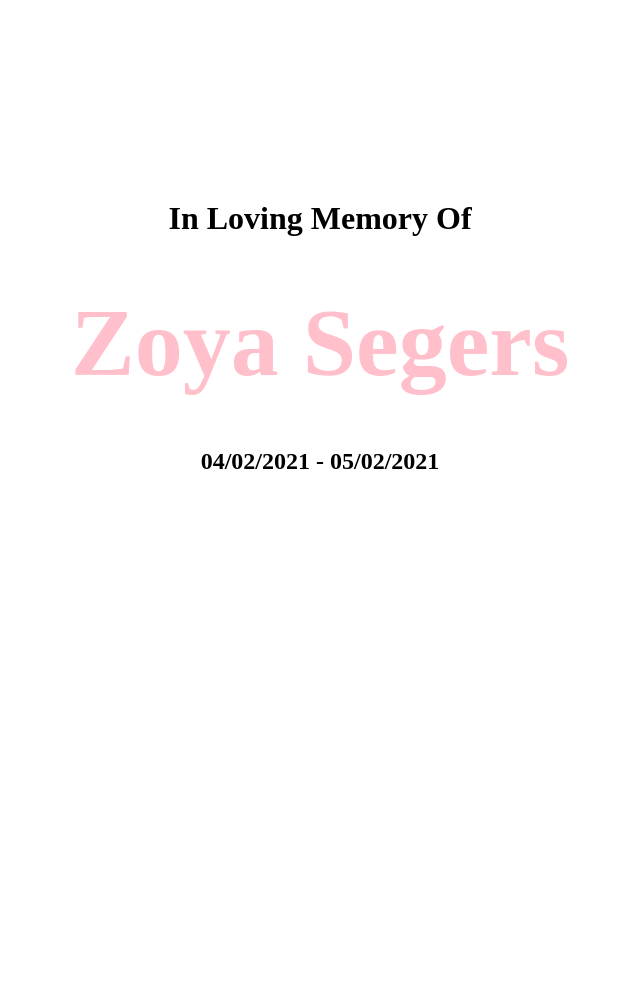
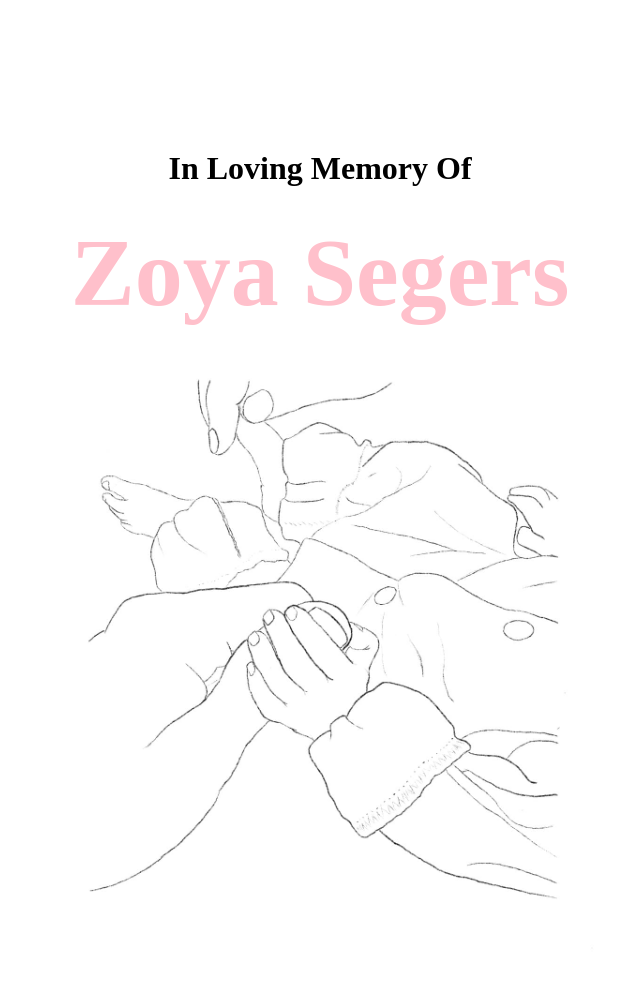
Before and after one commit to SegersIan/zoyasegers, a plain HTML site: page index.html in a window 1280 px wide. Shown: the top 985 px of the page, without its empty margins (320-960 px from the left). Before the commit the page ends 800 px from the top, so only its background shows below. Drawn offline with Linux system fonts and the light colour scheme.

Commit message:
Add Picture of Zoya

```diff
--- a/index.html
+++ b/index.html
@@ -10,6 +10,10 @@
         <h2 id="intro">In Loving Memory Of</h2>
 
         <h1 id="name">Zoya Segers</h1>
+
+        <div id="image">
+            <img src="./zoya.jpg" alt="Picture Of Zoya">
+        </div>
 
         <h3 id="period">04/02/2021 - 05/02/2021</h3>
     </main>
@@ -25,7 +29,7 @@
 
     main{
         min-width: 500px;
-        margin: 200px auto 0 auto;
+        margin: 150px auto 0 auto;
     }
 
     main > h1, h2, h3 {
@@ -37,7 +41,7 @@
     }
 
     #name{
-        margin-top: 50px;
+        margin-top: 30px;
         font-size: 6rem;
         color: pink;
     }
@@ -47,5 +51,14 @@
         font-size: 1.5rem;
     }
 
+    #image{
+        margin: 50px auto 20px auto;
+        text-align: center;
+    }
+
+    #image > img{
+        width: 600px;
+    }
+
 </style>
 </html>
```
Also changed, not shown: zoya.jpg (added).
